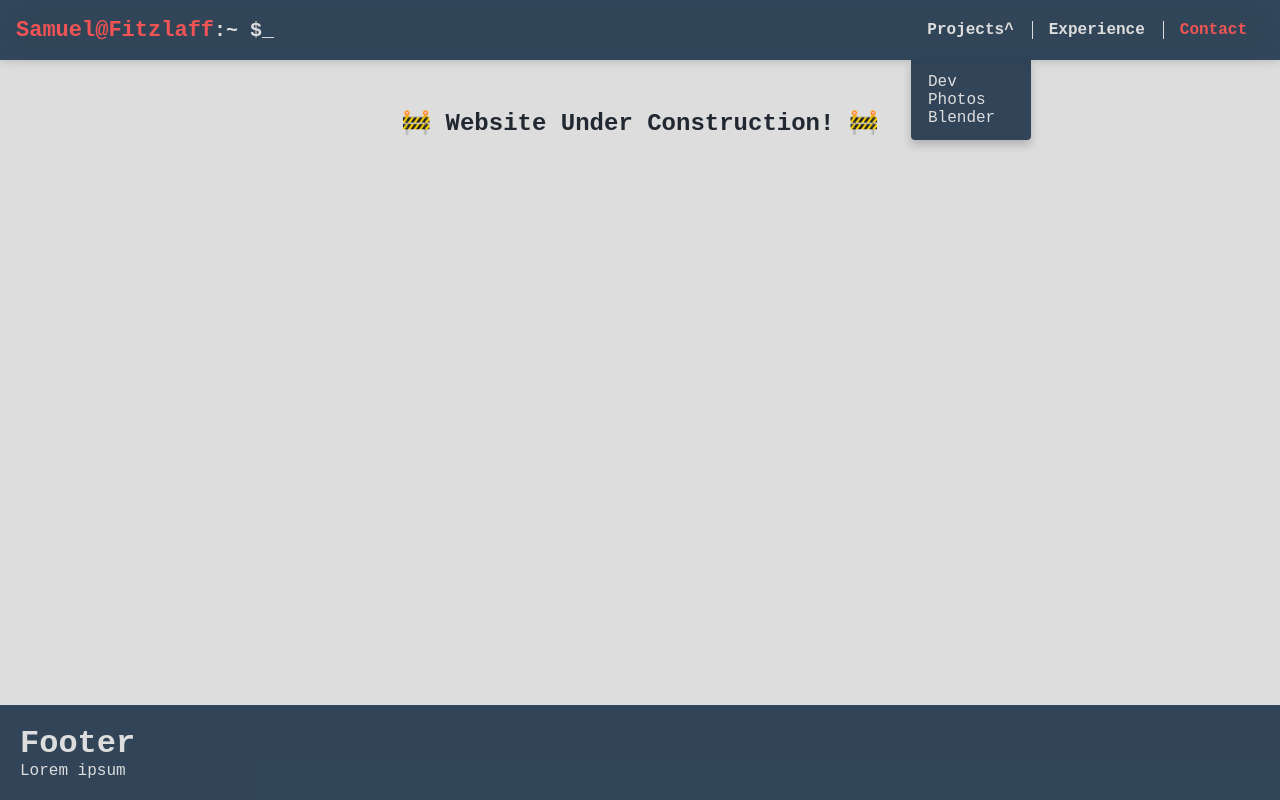
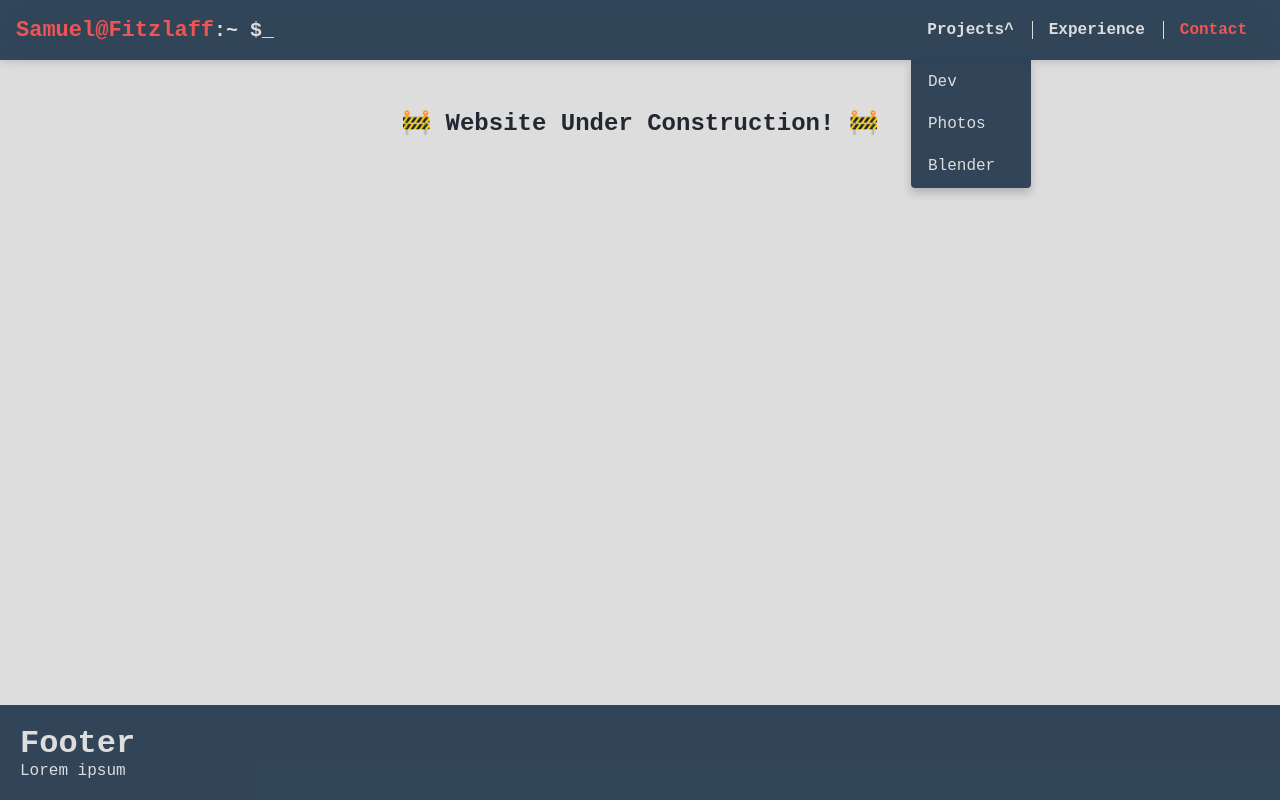
Before and after one commit to SamuelTobiasFitzlaff/SamuelTobiasFitzlaff.github.io, a Next.js app: page / in a window 1280 px wide. Both pictures are taken after a click on the button "Projects^". Built offline with nearby package versions, Linux system fonts and the light colour scheme.

Commit message:
feat: menu keyboard navigation

```diff
--- a/src/components/Layout/Header/index.tsx
+++ b/src/components/Layout/Header/index.tsx
@@ -11,6 +11,7 @@ import {
   TitleLink,
   StyledPopper,
   StyledListbox,
+  MenuLink,
 } from "./styles";
 import Link from "next/link";
 import { Menu, MenuActions, MenuItem } from "@mui/base";
@@ -74,17 +75,15 @@ export default function Header() {
             type="button"
             onKeyDown={handleProjectsKeyDown}
             ref={updateAnchorProjects}
-            aria-controls={isOpenProjects ? "simple-menu" : undefined}
+            aria-controls={isOpenProjects ? "projects-menu" : undefined}
             aria-expanded={isOpenProjects || undefined}
             aria-haspopup="menu"
           >
             Projects^
           </RegularButton>
-          <RegularButton>
-            <Link href="/experience" tabIndex={-1}>
-              Experience
-            </Link>
-          </RegularButton>
+          <Link style={{ height: "inherit" }} href="/experience" tabIndex={-1}>
+            <RegularButton>Experience</RegularButton>
+          </Link>
           <Menu
             actions={menuActions}
             open={isOpenProjects}
@@ -93,22 +92,28 @@ export default function Header() {
             }}
             anchorEl={projectsButtonElement}
             slots={{ root: StyledPopper, listbox: StyledListbox }}
-            slotProps={{ listbox: { id: "simple-menu" } }}
+            slotProps={{ listbox: { id: "projects-menu" } }}
           >
-            <MenuItem>
-              <Link href="/projects/dev" onClick={handleProjectsItemClick}>
-                Dev
-              </Link>
+            <MenuItem
+              slots={{ root: MenuLink }}
+              slotProps={{ root: { href: "/projects/dev" } as any }}
+              onClick={handleProjectsItemClick}
+            >
+              Dev
             </MenuItem>
-            <MenuItem>
-              <Link href="/projects/photos" onClick={handleProjectsItemClick}>
-                Photos
-              </Link>
+            <MenuItem
+              slots={{ root: MenuLink }}
+              slotProps={{ root: { href: "/projects/photos" } as any }}
+              onClick={handleProjectsItemClick}
+            >
+              Photos
             </MenuItem>
-            <MenuItem>
-              <Link href="/projects/blender" onClick={handleProjectsItemClick}>
-                Blender
-              </Link>
+            <MenuItem
+              slots={{ root: MenuLink }}
+              slotProps={{ root: { href: "/projects/blender" } as any }}
+              onClick={handleProjectsItemClick}
+            >
+              Blender
             </MenuItem>
           </Menu>
 
--- a/src/components/Layout/Header/styles.ts
+++ b/src/components/Layout/Header/styles.ts
@@ -1,4 +1,4 @@
-import { Button, Popper } from "@mui/base";
+import { Button, MenuItem, Popper } from "@mui/base";
 import Link from "next/link";
 import styled from "styled-components";
 
@@ -63,11 +63,12 @@ export const Underscore = styled.span`
   }
 `;
 
-const DefaulButton = styled(Button)`
+const DefaultButton = styled(Button)`
   font-family: var(--font-family);
   cursor: pointer;
   border: 1px solid transparent;
   user-select: none;
+  height: inherit;
 
   padding-right: 1rem;
   background-color: transparent;
@@ -76,23 +77,19 @@ const DefaulButton = styled(Button)`
 
   transition: color 0.2s ease-in-out;
 
-  &:first-child {
-    padding-left: 1rem;
-  }
-
   @media screen and (max-width: 56rem) {
     font-size: 0.875rem;
   }
 `;
 
-export const ContactButton = styled(DefaulButton)`
+export const ContactButton = styled(DefaultButton)`
   color: var(--accent-secondary);
   &:hover {
     color: var(--accent-secondary-variant);
   }
 `;
 
-export const RegularButton = styled(DefaulButton)`
+export const RegularButton = styled(DefaultButton)`
   color: var(--text-secondary);
   &:hover {
     color: #fff;
@@ -105,7 +102,11 @@ export const ButtonContainer = styled.div`
   flex-wrap: nowrap;
   height: inherit;
 
-  ${DefaulButton}:not(:first-child):before {
+  ${DefaultButton}:first-child:not(a>${DefaultButton}) {
+    padding-left: 1rem;
+  }
+
+  ${DefaultButton}:not(:first-child):before, a>${RegularButton}:before {
     content: "";
     border-left: 1px solid var(--text-secondary);
     margin-right: 1rem;
@@ -121,8 +122,10 @@ export const StyledListbox = styled("ul").withConfig({
 })`
   box-sizing: border-box;
 
+  display: flex;
+  flex-direction: column;
+
   min-width: 120px;
-  padding: 0.75rem 1rem;
   border-radius: 0 0 0.25rem 0.25rem;
 
   background: var(--background-secondary);
@@ -134,3 +137,15 @@ export const StyledListbox = styled("ul").withConfig({
   overflow: auto;
   list-style: none;
 `;
+
+export const MenuLink = styled(Link).withConfig({
+  shouldForwardProp: (prop) => prop !== "ownerState",
+})`
+  padding: 0.75rem 1rem;
+
+  transition: color 0.2s ease-in-out;
+
+  &:hover {
+    color: #fff;
+  }
+`;
```
